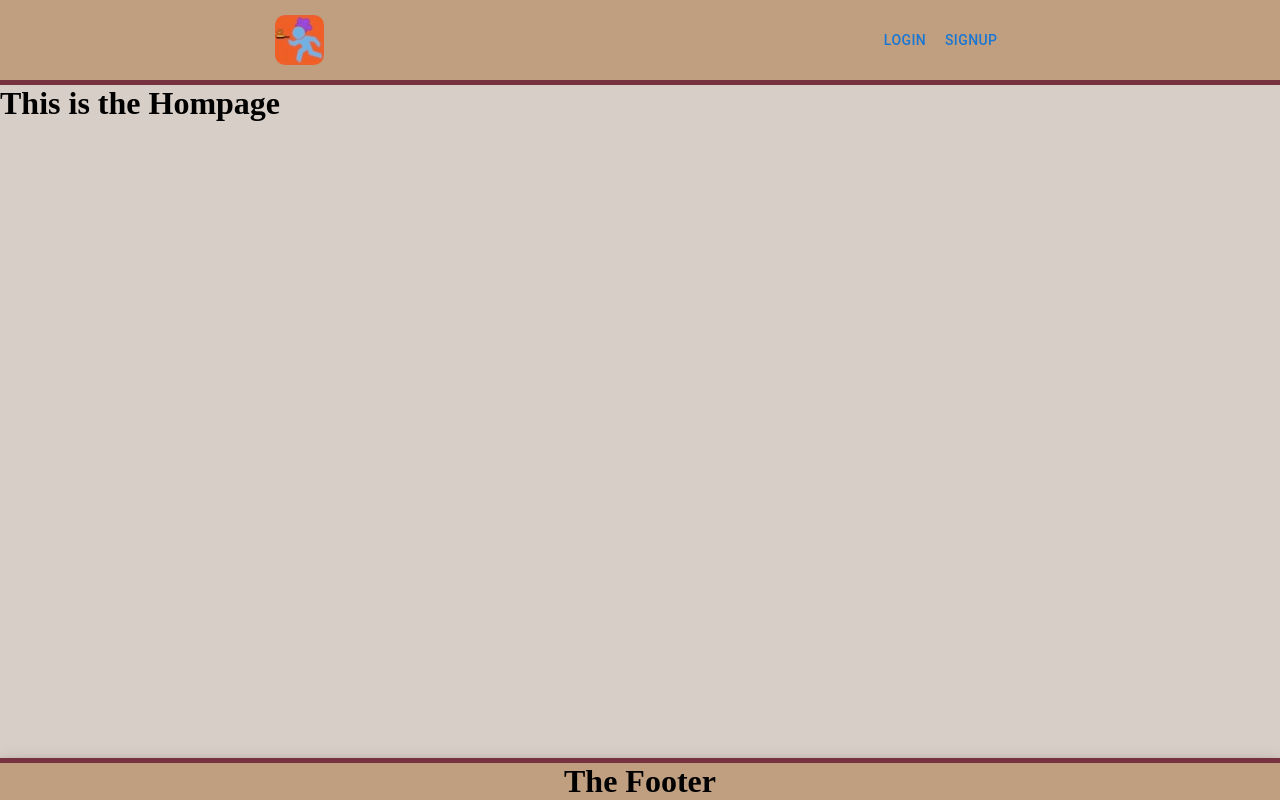
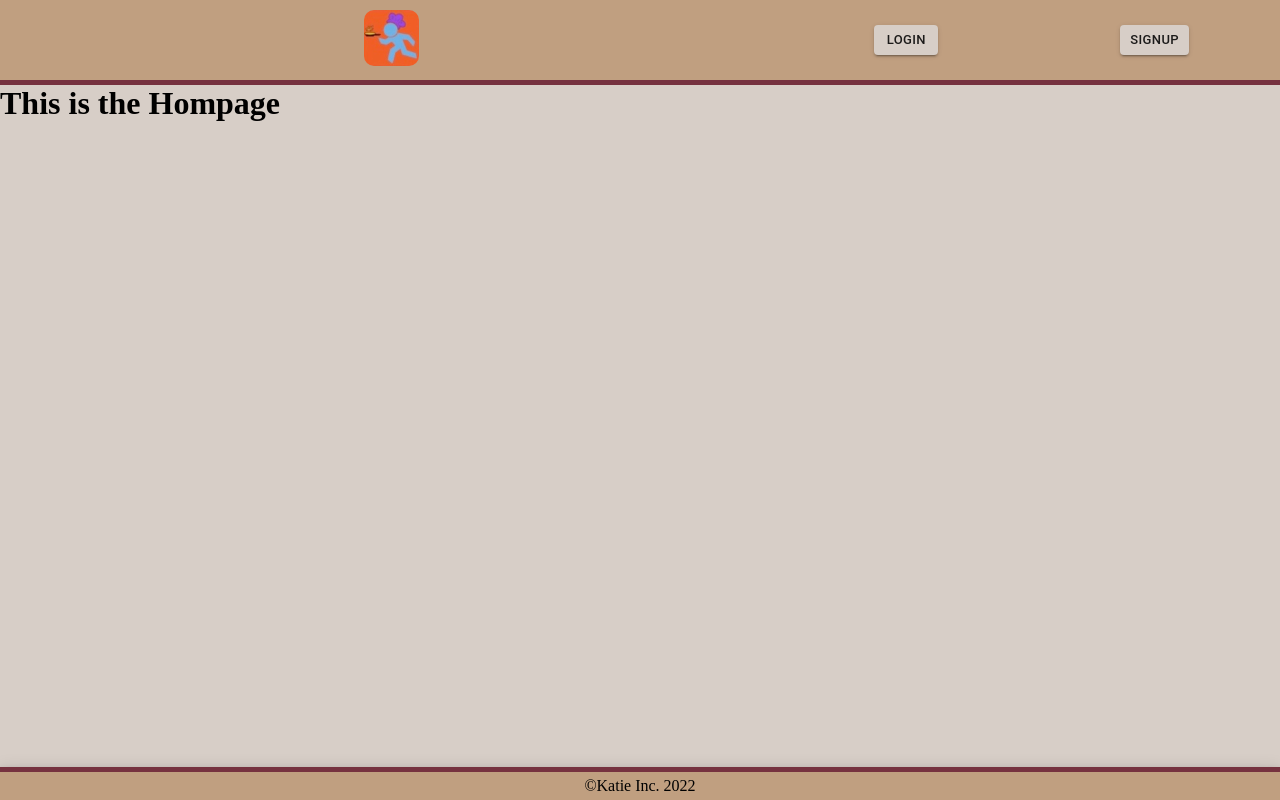
Before and after one commit to biggersmatt/jump-to-react, a React (Create React App) app: page / in a window 1280 px wide. Built offline with nearby package versions, Linux system fonts and the light colour scheme.

Commit message:
Navbar and Footer done for now

```diff
--- a/src/App.js
+++ b/src/App.js
@@ -1,4 +1,9 @@
+//Material UI
+
+// Pages
 import Homepage from './pages/Homepage/homepage';
+
+// Components
 import Navbar from './components/Navbar/navbar';
 import Footer from './components/Footer/footer';
 
--- a/src/components/Footer/footer.css
+++ b/src/components/Footer/footer.css
@@ -2,4 +2,5 @@
   background-color: var(--tan);
   text-align: center;
   border-top: 5px solid var(--oxford);
+  padding: 5px 0;
 }
--- a/src/components/Footer/footer.jsx
+++ b/src/components/Footer/footer.jsx
@@ -3,7 +3,7 @@ require('./footer.css');
 export default function Footer() {
   return (
     <div className='footer-wrapper shadow'>
-      <h1>The Footer</h1>
+      <p>&copy;Katie Inc. 2022</p>
     </div>
   )
 }
--- a/src/components/Navbar/navbar.css
+++ b/src/components/Navbar/navbar.css
@@ -1,15 +1,20 @@
 .navbar-wrapper {
   display: flex;
-  justify-content: space-around;
   align-items: center;
   background-color: var(--tan);
   min-height: 10vh;
   border-bottom: 5px solid var(--oxford);
 }
+.logo-wrapper {
+  flex-grow: 1;
+  text-align: center;
+}
 .chef-image {
-  height: 50px;
+  height: 7vh;
   border-radius: 10px;
 }
 .buttons {
-  display:flex;
+  flex-grow: 0.5;
+  display: flex;
+  justify-content: space-around;
 }
--- a/src/components/Navbar/navbar.jsx
+++ b/src/components/Navbar/navbar.jsx
@@ -1,14 +1,45 @@
+import { createTheme, ThemeProvider } from '@mui/material/styles';
+
 import Button from '@mui/material/Button';
 import Chef from '../../images/chef.jpeg';
+
 require('./navbar.css');
 
 export default function Navbar() {
+  const theme = createTheme({
+    palette: {
+      primary: {
+        main: '#d7cec7',
+      }
+    }
+  });
+
   return (
     <div className='navbar-wrapper shadow'>
-      <img src={Chef} alt="chef" className='chef-image' />
+      <div className="logo-wrapper">
+        <img src={Chef} alt="chef" className='chef-image' />
+      </div>
       <div className="buttons">
-        <Button>Login</Button>
-        <Button>Signup</Button>
+        <ThemeProvider theme={theme}>
+          <Button
+            variant='contained'
+            size='small'
+            onClick={() => {
+              console.log("Login Pressed");
+            }}
+          >
+            Login
+          </Button>
+          <Button
+            variant='contained'
+            size='small'
+            onClick={() => {
+              console.log('Signup Pressed');
+            }}
+          >
+            Signup
+          </Button>
+        </ThemeProvider>
       </div>
     </div>
   )
```
